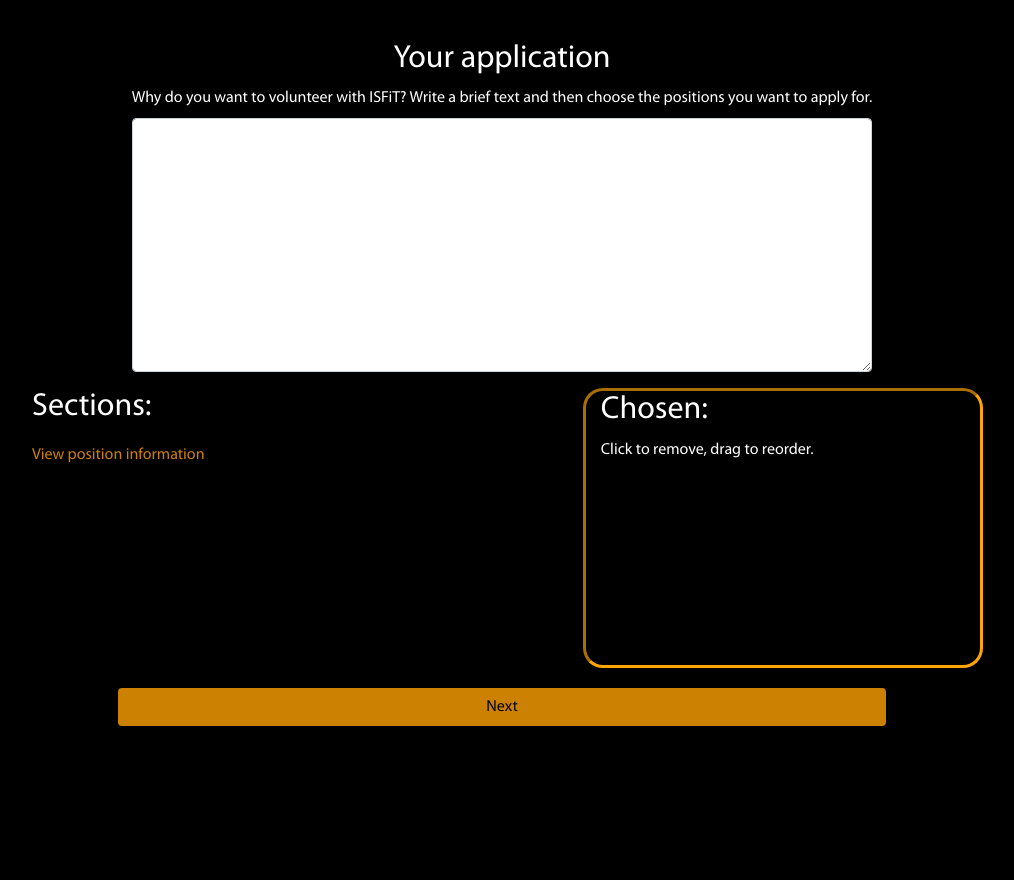
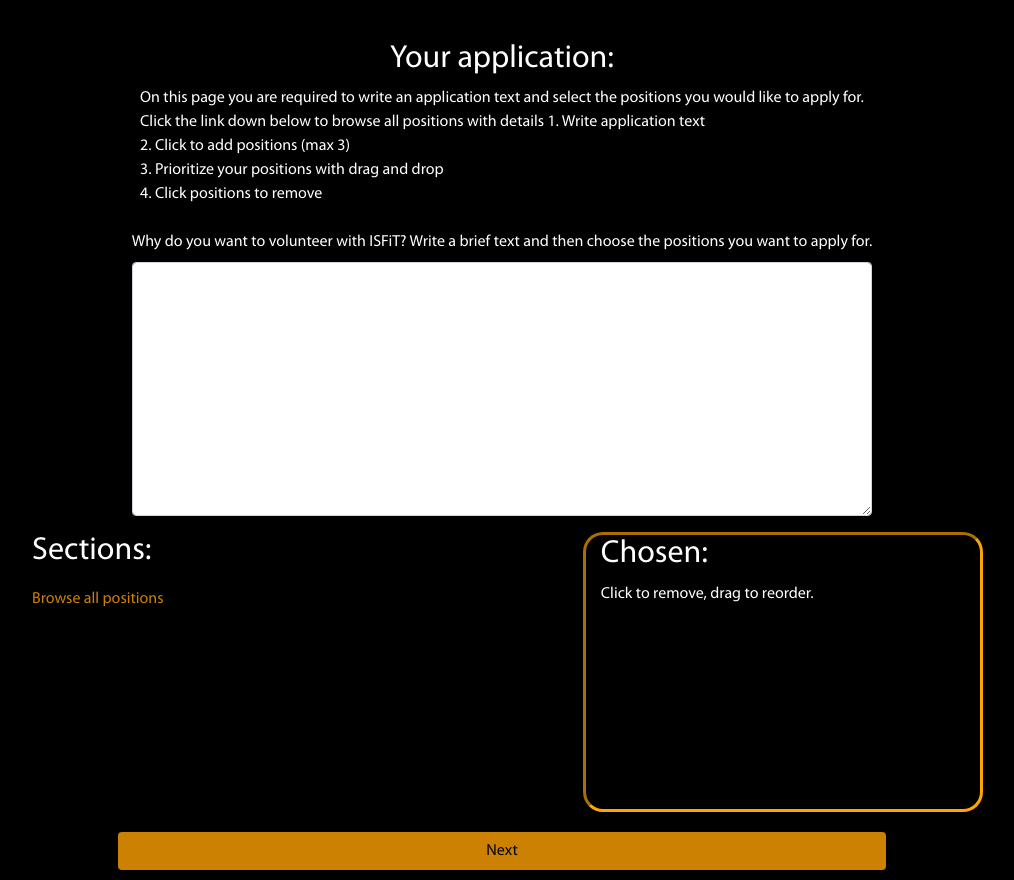
Before and after one commit to TorsteinOtterlei/recruitment-web-isfit-2019-updated-for-2020, a Django app: page /application/apply/ in a window 1280 px wide. Shown: the part 118-998 px from the top of the page, without its empty margins (138-1152 px from the left). Before the commit the page ends 844 px from the top, so only its background shows below. Run offline with Django 3.2, Linux system fonts and the light colour scheme; the visitor is signed in with stand-in values (Sample User, id 1); data comes from the database, SQL or seed files in the repository; data that the repository does not hold is empty; parts of the project's set-up code (start-up, migrations or seed data) failed here and were passed over; some libraries are stand-ins or nearby versions.

Commit message:
Style manage_profile. Increased max length. Info on application_form

```diff
--- a/accounts/models.py
+++ b/accounts/models.py
@@ -28,9 +28,9 @@
 
 class User(AbstractBaseUser, PermissionsMixin):
     email = models.EmailField(max_length=254, unique=True, default="default@default.com")
-    first_name = models.CharField(max_length=40, default="default_first", blank=True)
+    first_name = models.CharField(max_length=60, default="default_first", blank=True)
     last_name = models.CharField(max_length=150, default="default_second", blank=True)
-    phone_number = models.CharField(max_length=12, default="+91 12345679", blank=True)
+    phone_number = models.CharField(max_length=13, default="+91 12345679", blank=True)
     active = models.BooleanField(default=True)
     staff = models.BooleanField(default=False)
     superuser = models.BooleanField(default=False)
--- a/applications/templates/applications/application_form.html
+++ b/applications/templates/applications/application_form.html
@@ -74,7 +74,15 @@
 {% endblock %}
 
 {% block body %}
-<h2>Your application</h2>
+<h2>Your application:</h2>
+On this page you are required to write an application text
+and select the positions you would like to apply for.<br>
+Click the link down below to browse all positions with details
+1. Write application text <br>
+2. Click to add positions (max 3) <br>
+3. Prioritize your positions with drag and drop <br>
+4. Click positions to remove <br>
+<br>
 <form method="post" name='application_form'>
     {% csrf_token %}
     {% for field in form %}
@@ -118,7 +126,7 @@
             </li>
             {% endfor %}
         </ul>
-        <a href={% url 'jobs:information' %} target="_blank">View position information</a>
+        <a href={% url 'jobs:information' %} target="_blank">Browse all positions</a>
     </div>
     <div class="col-md-5 dropzone">
         <h2>Chosen:</h2>
--- a/jobs/models.py
+++ b/jobs/models.py
@@ -8,7 +8,7 @@
     return ",".join([str(i) for i in range(numb)])
 
 class Section(models.Model):
-    name = models.CharField(max_length=50)
+    name = models.CharField(max_length=100)
     leader = models.OneToOneField(User, on_delete=models.SET_NULL, null=True)
     information = models.TextField(max_length=20000)
 
@@ -18,7 +18,7 @@
         return self.name
 
 class Gang(models.Model):
-    name = models.CharField(max_length=50)
+    name = models.CharField(max_length=100)
     #leader = models.OneToOneField(User, on_delete=models.SET_NULL, null=True)
     section = models.ForeignKey(Section, on_delete=models.CASCADE, related_name="gangs")
 
@@ -28,7 +28,7 @@
         return self.name
 
 class Project(models.Model):
-    name = models.CharField(max_length=50)
+    name = models.CharField(max_length=100)
     leader = models.OneToOneField(User, on_delete=models.SET_NULL, null=True)
     gang = models.ForeignKey(Gang, on_delete=models.CASCADE, related_name="projects")
 
@@ -38,7 +38,7 @@
         return self.name
 
 class Position(models.Model):
-    title = models.CharField(max_length=50)
+    title = models.CharField(max_length=100)
     gang = models.ForeignKey(Gang, on_delete=models.CASCADE, related_name="positions")
     description = models.TextField(max_length=20000)
     interviewer = models.OneToOneField(User, on_delete=models.CASCADE, null=True, related_name="position", blank=True)
```
Also changed, not shown: accounts/templates/accounts/manage_profile.html (+56 -3 lines).
